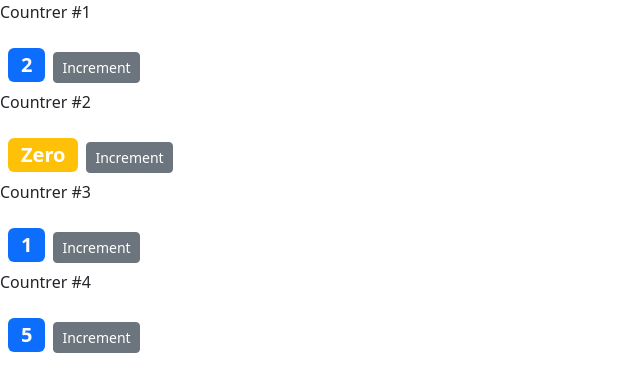
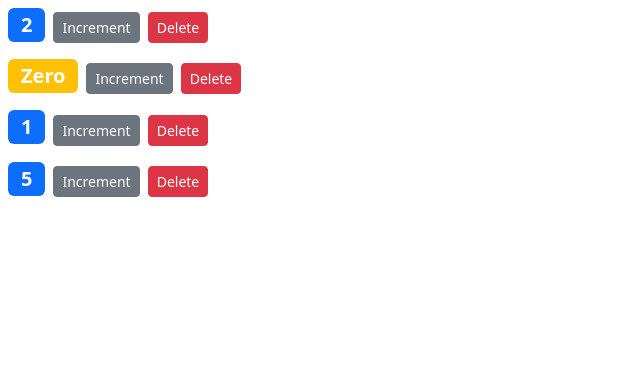
Before and after one commit to suhailphp/couunter-app-2023, a React (Create React App) app: page / in a window 1280 px wide. Shown: the top 392 px of the page, without its empty margins (0-640 px from the left). Built offline with nearby package versions, Linux system fonts and the light colour scheme.

Commit message:
Delete counter from parent component using props is done

```diff
--- a/src/components/counter.jsx
+++ b/src/components/counter.jsx
@@ -3,6 +3,7 @@
 class Counter extends Component {
   state = {
     value: this.props.value,
+    id:this.props.id
   };
   render() {
     return (
@@ -12,17 +13,17 @@
           {this.formatCount()}
         </span>
         <button
-          onClick={() => this.handleIncrement({ id: 1 })}
+          onClick={() => this.handleIncrement()}
           className="btn btn-secondary btn-sm"
         >
           Increment
         </button>
+        <button onClick={()=>this.props.onDelete(this.state.id)} className="btn btn-sm btn-danger m-2">Delete</button>
       </div>
     );
   }
 
-  handleIncrement = (product) => {
-    console.log(product);
+  handleIncrement = () => {
     this.setState({ value: this.state.value + 1 });
   };
 
--- a/src/components/counters.jsx
+++ b/src/components/counters.jsx
@@ -9,19 +9,20 @@
       { id: 4, value: 5 },
     ],
   };
+  handleDelete = (counterID)=>{
+    const counters = this.state.counters.filter(cnt => cnt.id !== counterID)
+    this.setState({counters})
+  }
   render() {
     return (
       <>
         {this.state.counters.map((counter) => {
           return (
-            <Counter value={counter.value} key={counter.id}>
-              <p>Countrer #{counter.id}</p>
-            </Counter>
+            <Counter value={counter.value} id={counter.id} key={counter.id} onDelete={this.handleDelete} />
           );
         })}
       </>
     );
   }
 }
-
 export default Counters;
```
